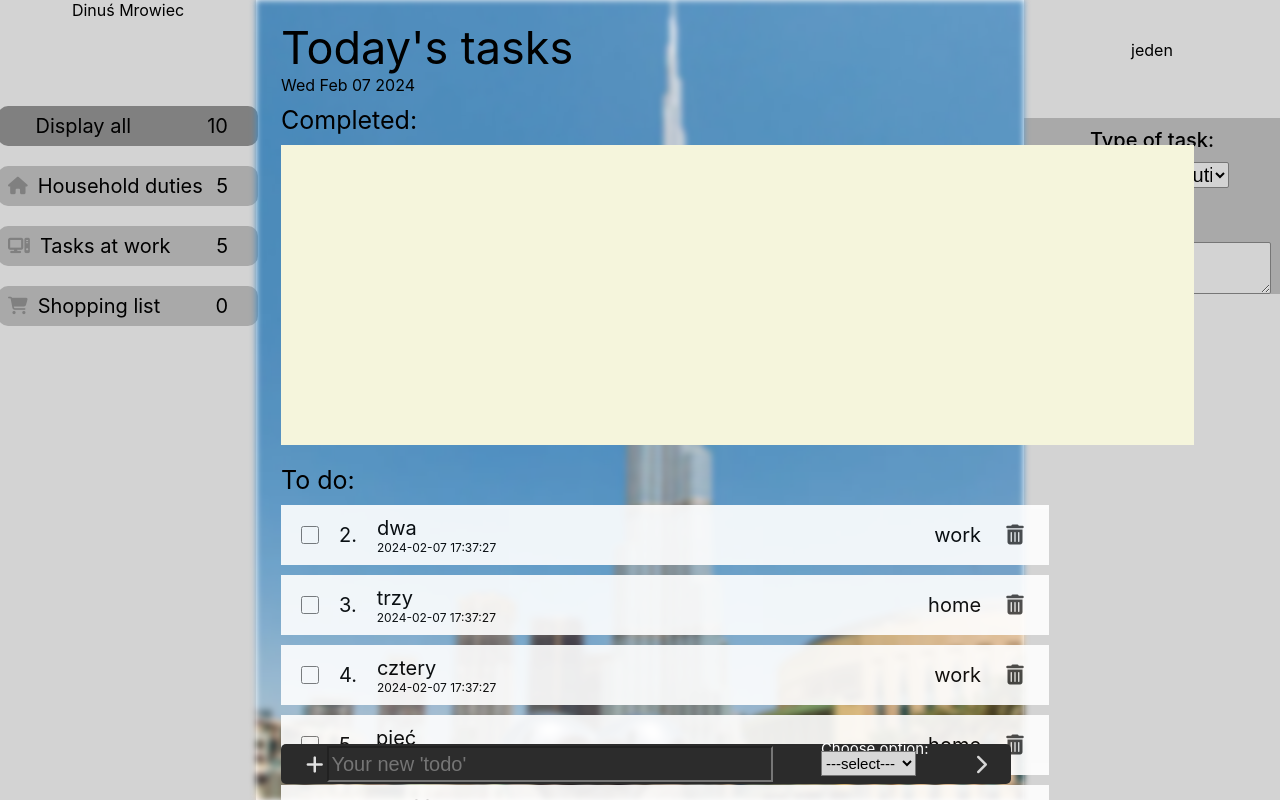
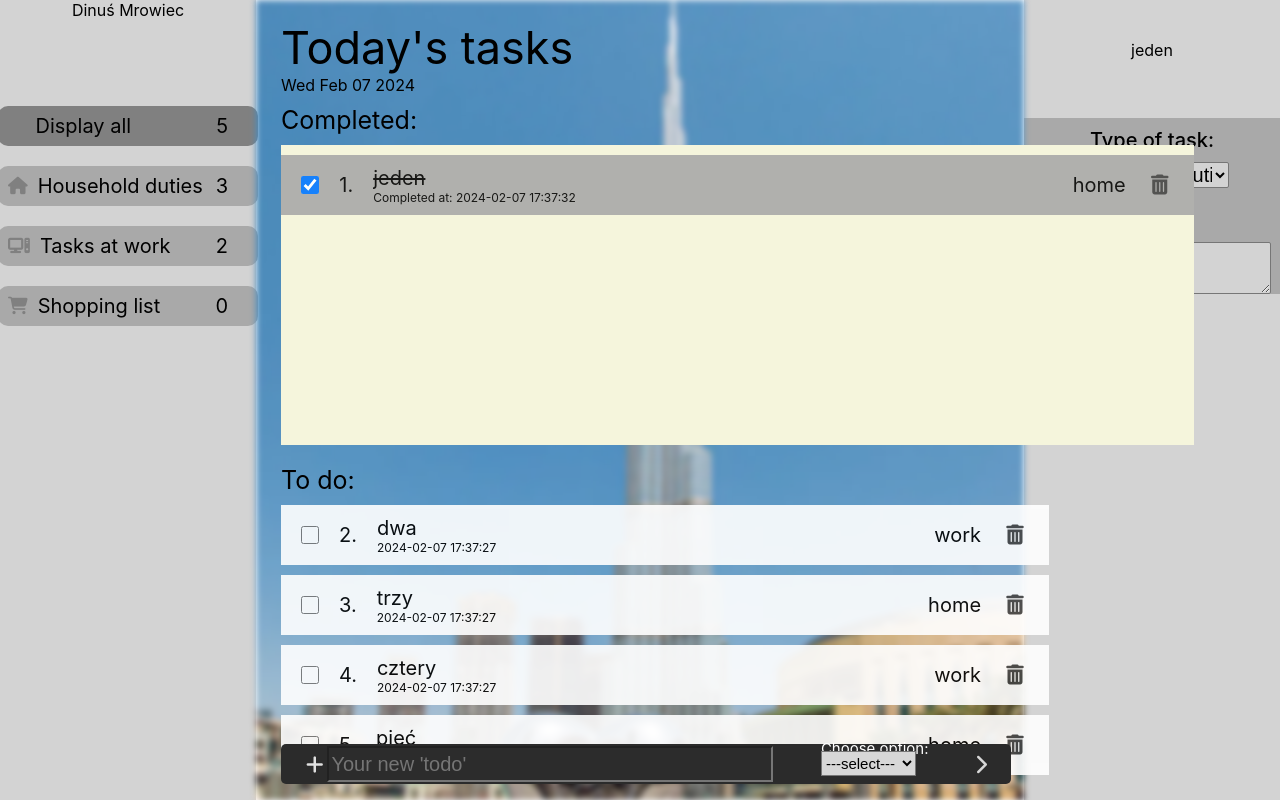
Before and after one commit to Wiktoria-Wolczyk/todolist, a React (Create React App) app: page / in a window 1280 px wide. Both pictures are taken after a click on the checkbox 309 px from the left and 535 px from the top of the page. Shown: the top 800 px of the page. Built offline with nearby package versions, Linux system fonts and the light colour scheme.

Commit message:
Mission completed

```diff
--- a/src/App.js
+++ b/src/App.js
@@ -46,46 +46,46 @@ const constantTasks = [
     complete: false,
     createdAt: new Date(),
   },
-  {
-    id: 5,
-    text: "sześć",
-    choice: "work",
-    description: "taki opis6",
-    complete: false,
-    createdAt: new Date(),
-  },
-  {
-    id: 6,
-    text: "siedem",
-    choice: "home",
-    description: "taki opis7",
-    complete: false,
-    createdAt: new Date(),
-  },
-  {
-    id: 7,
-    text: "osiem",
-    choice: "work",
-    description: "taki opis8",
-    complete: false,
-    createdAt: new Date(),
-  },
-  {
-    id: 8,
-    text: "dziewięć",
-    choice: "work",
-    description: "taki opis9",
-    complete: false,
-    createdAt: new Date(),
-  },
-  {
-    id: 9,
-    text: "dziesięć",
-    choice: "home",
-    description: "taki opis10",
-    complete: false,
-    createdAt: new Date(),
-  },
+  // {
+  //   id: 5,
+  //   text: "sześć",
+  //   choice: "work",
+  //   description: "taki opis6",
+  //   complete: false,
+  //   createdAt: new Date(),
+  // },
+  // {
+  //   id: 6,
+  //   text: "siedem",
+  //   choice: "home",
+  //   description: "taki opis7",
+  //   complete: false,
+  //   createdAt: new Date(),
+  // },
+  // {
+  //   id: 7,
+  //   text: "osiem",
+  //   choice: "work",
+  //   description: "taki opis8",
+  //   complete: false,
+  //   createdAt: new Date(),
+  // },
+  // {
+  //   id: 8,
+  //   text: "dziewięć",
+  //   choice: "work",
+  //   description: "taki opis9",
+  //   complete: false,
+  //   createdAt: new Date(),
+  // },
+  // {
+  //   id: 9,
+  //   text: "dziesięć",
+  //   choice: "home",
+  //   description: "taki opis10",
+  //   complete: false,
+  //   createdAt: new Date(),
+  // },
 ];
 
 const taskGroupList = [
--- a/src/components/Tasks.jsx
+++ b/src/components/Tasks.jsx
@@ -58,7 +58,6 @@ export const Tasks = ({
           style={{
             display: "flex",
             flexDirection: "column",
-            justifyContent: "space-between",
             alignItems: "flex-start",
             textAlign: "space-between",
             zIndex: 1,
@@ -99,7 +98,123 @@ export const Tasks = ({
             <div
               className="completedTaskContainer"
               style={{ backgroundColor: "beige", height: 300, width: 913 }}
-            ></div>
+            >
+              <ul className="taskContainer" style={{ marginTop: 0 }}>
+                {taskArr
+                  .filter((task) => {
+                    if (task.complete === true) {
+                      if (clickedGroup === "all") {
+                        return true;
+                      } else {
+                        return task.choice === clickedGroup;
+                      }
+                    }
+                  })
+                  .map((task, index) => {
+                    return (
+                      <li
+                        className="taskItem"
+                        key={task.id}
+                        onClick={() => {
+                          setClickedTaskId(task.id);
+                          setSelectTaskOption(task.choice);
+                          inputClicked && setInputClicked(!inputClicked);
+                        }}
+                        style={{
+                          display: "flex",
+                          alignItems: "center",
+                          height: 60,
+                          backgroundColor:
+                            clickedTaskId === task.id ? "darkgrey" : "white",
+                        }}
+                      >
+                        <input
+                          type="checkbox"
+                          checked={task.complete}
+                          onChange={() => handleCheckboxClick(task.id)}
+                          style={{
+                            marginLeft: 20,
+                            marginRight: 0,
+                            width: 20,
+                            height: 20,
+                          }}
+                        ></input>
+
+                        <div
+                          style={{
+                            display: "flex",
+                            alignItems: "center",
+                            width: "100%",
+                            padding: "0 20px",
+                          }}
+                        >
+                          <div
+                            className="liContainer"
+                            style={{
+                              display: "flex",
+                              alignItems: "center",
+                              justifyContent: "space-between",
+                            }}
+                          >
+                            <div
+                              className="IndexTextAndDateDiv"
+                              style={{
+                                display: "flex",
+                                flexDirection: "row",
+                                alignItems: "center",
+                              }}
+                            >
+                              <span
+                                className="index"
+                                style={{ marginRight: 20 }}
+                              >
+                                {index + 1}.
+                              </span>
+                              <div
+                                className="TextAndDateDiv"
+                                style={{
+                                  display: "flex",
+                                  flexDirection: "column",
+                                  alignItems: "flex-start",
+                                }}
+                              >
+                                <span
+                                  style={{
+                                    textDecoration: task.complete
+                                      ? "line-through"
+                                      : "none",
+                                  }}
+                                >
+                                  {task.text}
+                                </span>
+                                <span style={{ fontSize: 12 }}>
+                                  {task.complete
+                                    ? `Completed at: ${formatDate(
+                                        task?.completedAt
+                                      )}`
+                                    : formatDate(task.createdAt)}
+                                </span>
+                              </div>
+                            </div>
+                            <span id="choice">{task.choice}</span>
+                          </div>
+                          <i
+                            onClick={() => {
+                              setTaskArr(
+                                taskArr.filter((t) => t.id !== task.id)
+                              );
+                            }}
+                            className="fa-solid fa-trash-can"
+                            style={{
+                              color: "#424242",
+                            }}
+                          ></i>
+                        </div>
+                      </li>
+                    );
+                  })}
+              </ul>
+            </div>
           </div>
           <span style={{ fontSize: 25, marginTop: 20, marginBottom: 0 }}>
             To do:
```
